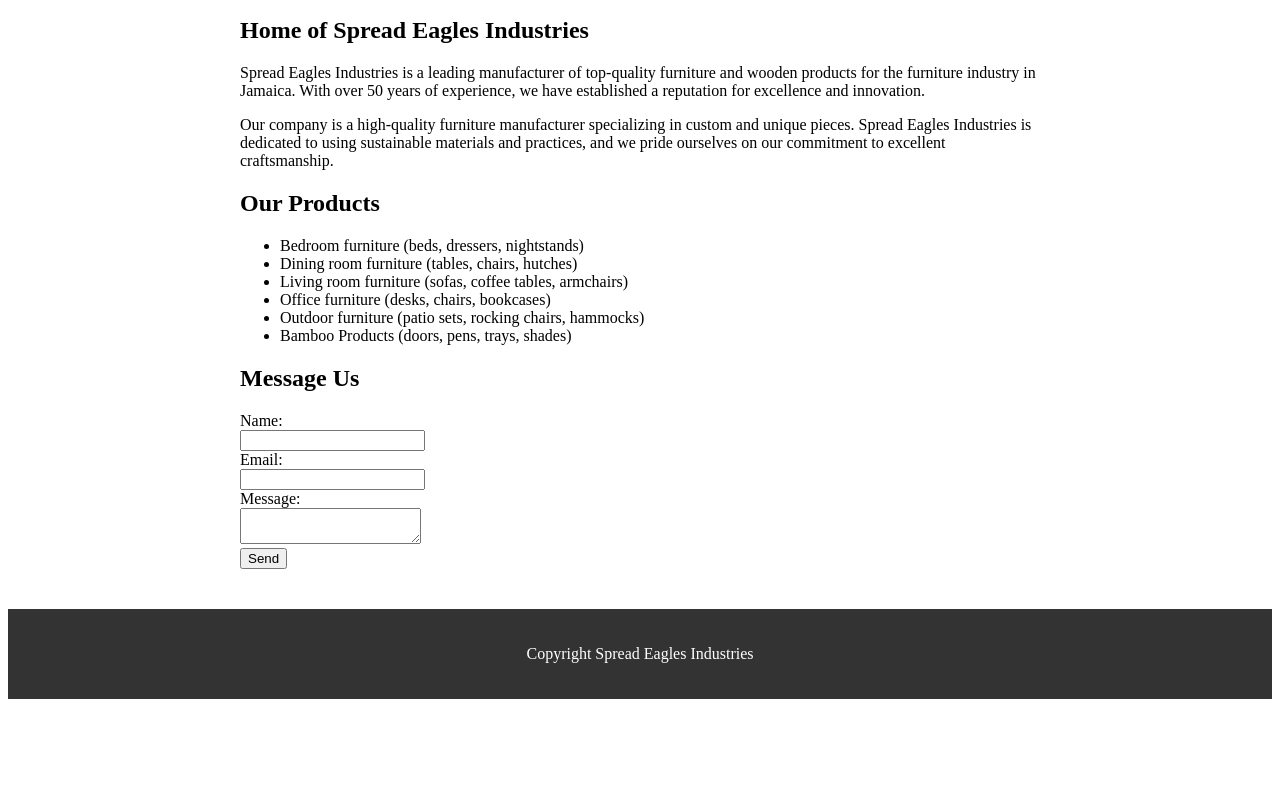
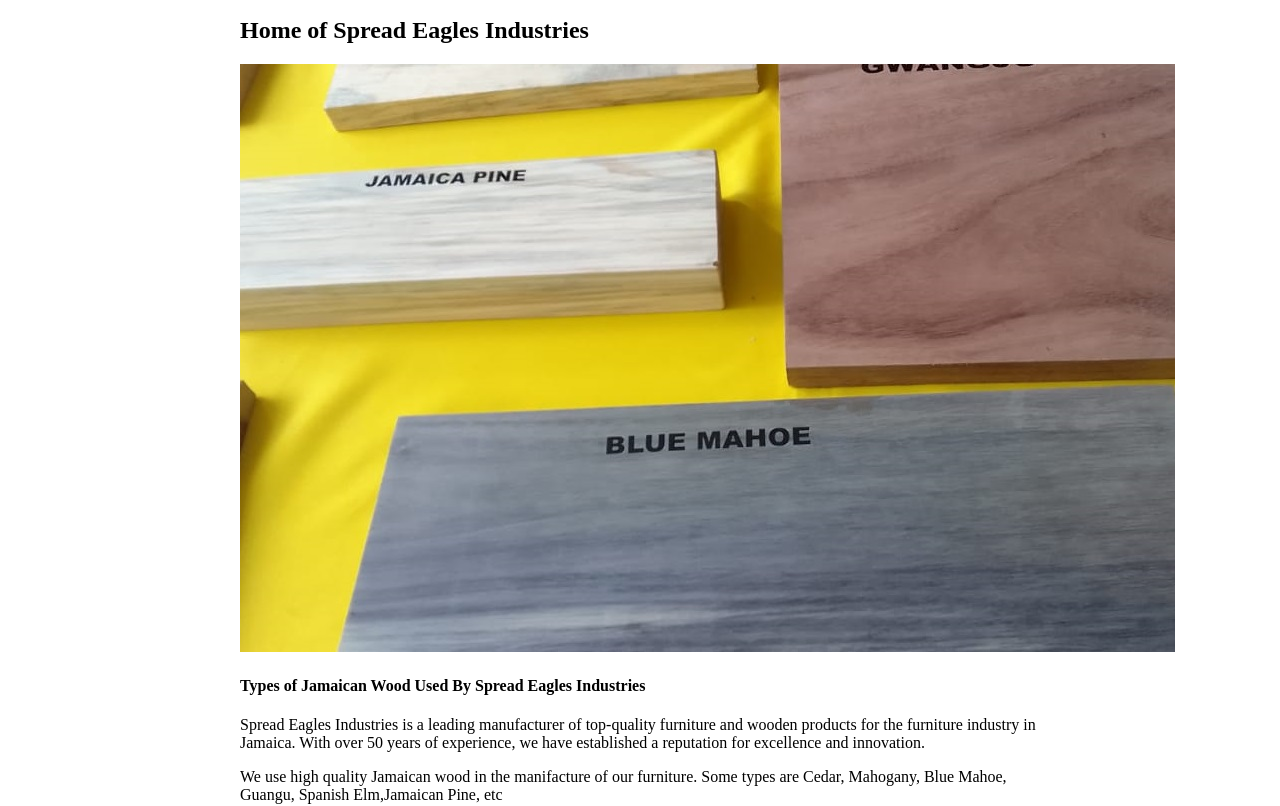
Before and after one commit to gladstone28/spreadeagles_website, a plain HTML site: page index.html in a window 1280 px wide. Shown: the part 146-952 px from the top of the page. Before the commit the page ends 853 px from the top, so only its background shows below. Drawn offline with Linux system fonts and the light colour scheme.

Commit message:
added pictures and modified pages

```diff
--- a/index.html
+++ b/index.html
@@ -20,7 +20,10 @@
   <main>
     <section id="about">
       <h2>Home of Spread Eagles Industries</h2>
+      <img src="wood_types_used.jpg" alt="wood types used">
+      <h4>Types of Jamaican Wood Used By Spread Eagles Industries</h4>
       <p>Spread Eagles Industries is a leading manufacturer of top-quality furniture and wooden products for the furniture industry in Jamaica. With over 50 years of experience, we have established a reputation for excellence and innovation.</p>
+      <p>We use high quality Jamaican wood in the manifacture of our furniture. Some types are Cedar, Mahogany, Blue Mahoe, Guangu, Spanish Elm,Jamaican Pine, etc</p>
       <p>Our company is a high-quality furniture manufacturer specializing in custom and
          unique pieces. Spread Eagles Industries is dedicated to using sustainable materials and practices, and we
          pride ourselves on our commitment to excellent craftsmanship.
```
Also changed, not shown: about.html (+2 -0 lines), Bamboo_chair.jpeg (added), Bamboo_chair2.jpg (added), booth.jpg (added), wood_types_used.jpg (added).
